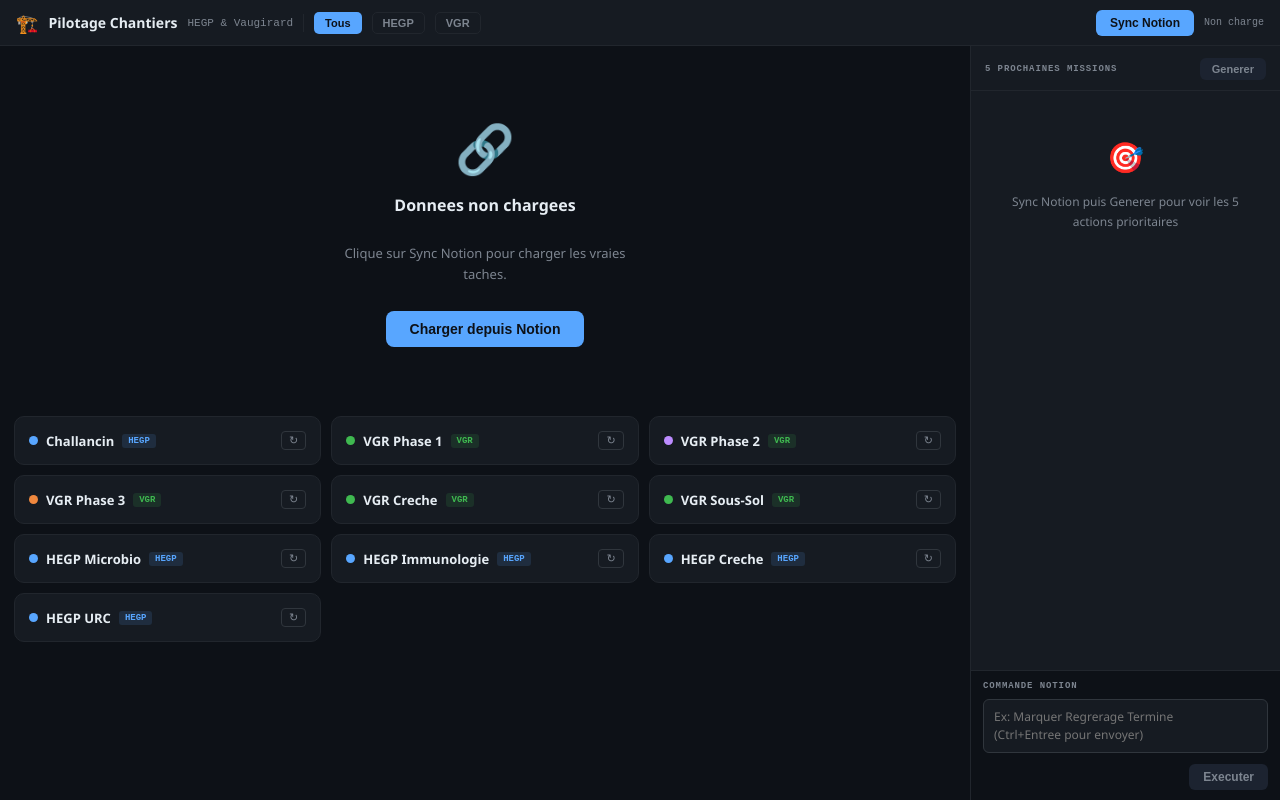
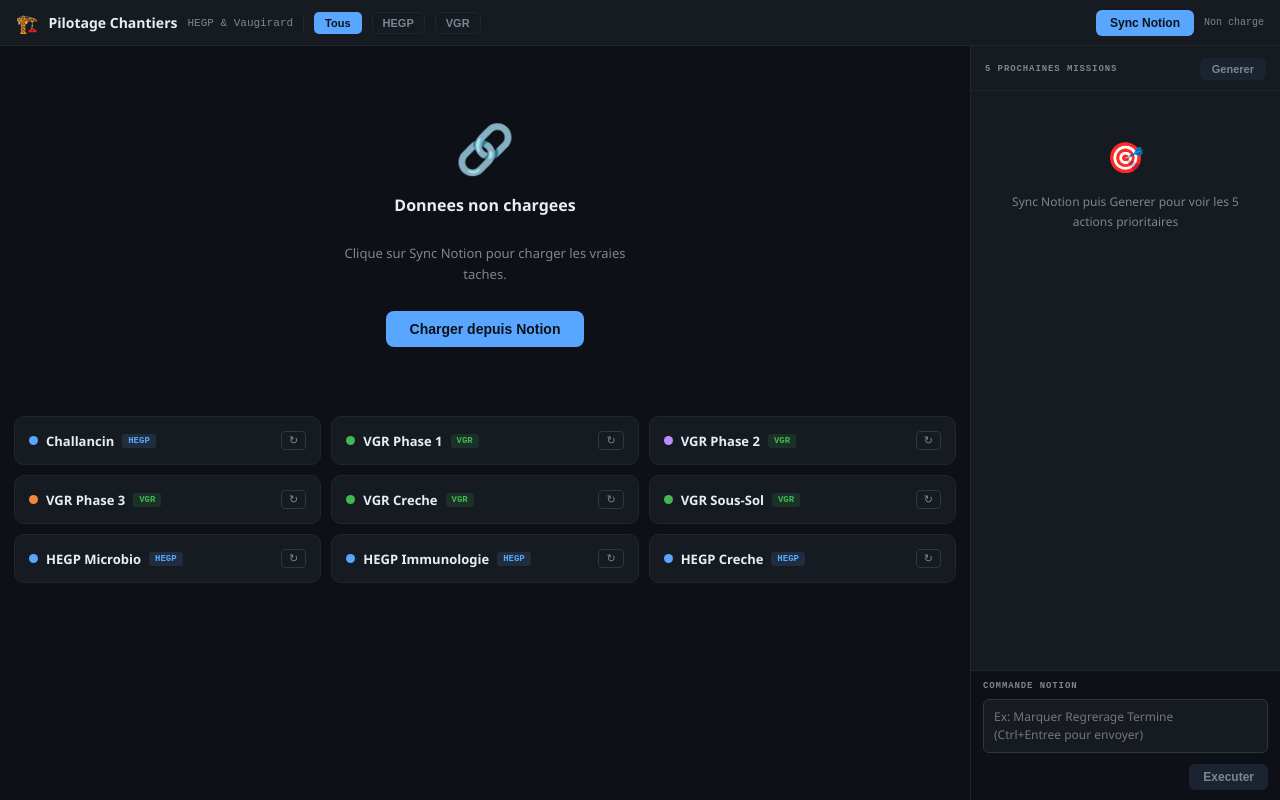
Before and after one commit to youssefjallouli1998-dev/dashboard-chantier, a Next.js app: page /dashboard in a window 1280 px wide. Built offline with nearby package versions, Linux system fonts and the light colour scheme.

Commit message:
Update CHANTIERS data with new identifiers

```diff
--- a/pages/dashboard.js
+++ b/pages/dashboard.js
@@ -1,16 +1,15 @@
 import { useState } from "react";
 
 const CHANTIERS = [
-  { id:"challan",  nom:"Challancin",       site:"HEGP", color:"#58a6ff", ds:"3069c204-2fc5-80ab-b3d9-000b81016b18" },
-  { id:"ph1",      nom:"VGR Phase 1",      site:"VGR",  color:"#3fb950", ds:"2949c204-2fc5-80a5-a534-000bdfde1468" },
-  { id:"ph2",      nom:"VGR Phase 2",      site:"VGR",  color:"#bc8cff", ds:"b03ca79b-e694-4b36-9eaf-c95d8a76db74" },
-  { id:"ph3",      nom:"VGR Phase 3",      site:"VGR",  color:"#f0883e", ds:"c03361da-f3d7-40bd-a5cc-de639e09a2a3" },
-  { id:"creche",   nom:"VGR Creche",       site:"VGR",  color:"#3fb950", ds:"29c9c204-2fc5-806d-88ba-000bfebed5ae" },
-  { id:"ss",       nom:"VGR Sous-Sol",     site:"VGR",  color:"#3fb950", ds:"29c9c204-2fc5-81b4-be5e-000b149526fd" },
-  { id:"microbio", nom:"HEGP Microbio",    site:"HEGP", color:"#58a6ff", ds:"2b09c204-2fc5-811f-8826-000bfada1d0e" },
-  { id:"immu",     nom:"HEGP Immunologie", site:"HEGP", color:"#58a6ff", ds:"3039c204-2fc5-800c-89b5-000bf2002e01" },
-  { id:"creche2",  nom:"HEGP Creche",      site:"HEGP", color:"#58a6ff", ds:"3049c204-2fc5-8189-9aba-000bc58487d2" },
-  { id:"urc",      nom:"HEGP URC",         site:"HEGP", color:"#58a6ff", ds:"3179c204-2fc5-81ca-943e-000bf590f70e" },
+  { id:"challan",  nom:"Challancin",       site:"HEGP", color:"#58a6ff", ds:"3069c2042fc5806cb7fbc9c7a43c6cec" },
+  { id:"ph1",      nom:"VGR Phase 1",      site:"VGR",  color:"#3fb950", ds:"2949c2042fc580d0a5ffc262a87357f3" },
+  { id:"ph2",      nom:"VGR Phase 2",      site:"VGR",  color:"#bc8cff", ds:"527b8b87c16f4a9fb1dc9e40628893a7" },
+  { id:"ph3",      nom:"VGR Phase 3",      site:"VGR",  color:"#f0883e", ds:"3a2ae51d2c134ba3838612044ed772d1" },
+  { id:"creche",   nom:"VGR Creche",       site:"VGR",  color:"#3fb950", ds:"29c9c2042fc580259ad2ce37cae2e189" },
+  { id:"ss",       nom:"VGR Sous-Sol",     site:"VGR",  color:"#3fb950", ds:"29c9c2042fc5800bad62d21709449564" },
+  { id:"microbio", nom:"HEGP Microbio",    site:"HEGP", color:"#58a6ff", ds:"2b09c2042fc580fbbe30e33dc2b33edb" },
+  { id:"immu",     nom:"HEGP Immunologie", site:"HEGP", color:"#58a6ff", ds:"3039c2042fc5802889aaff4bf65bda9b" },
+  { id:"creche2",  nom:"HEGP Creche",      site:"HEGP", color:"#58a6ff", ds:"3049c2042fc580b2bc76f1a18bd67854" },
 ];
 
 function etatColor(e) {
```
